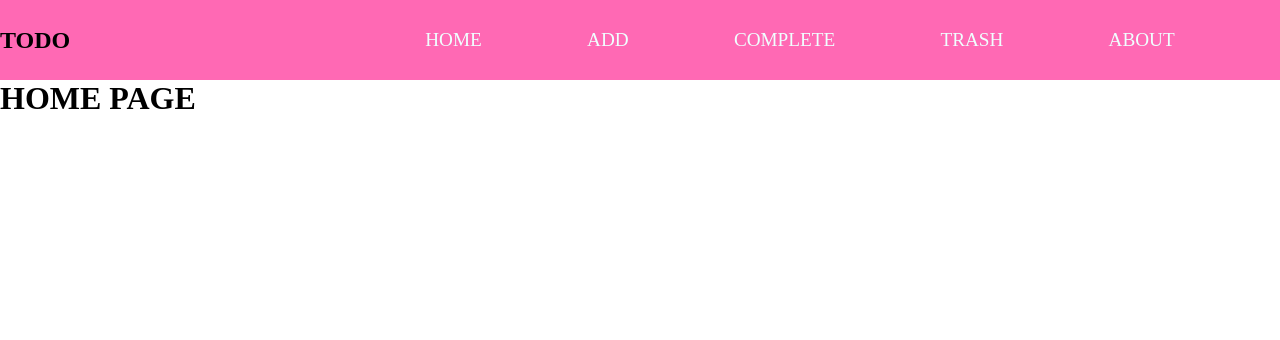
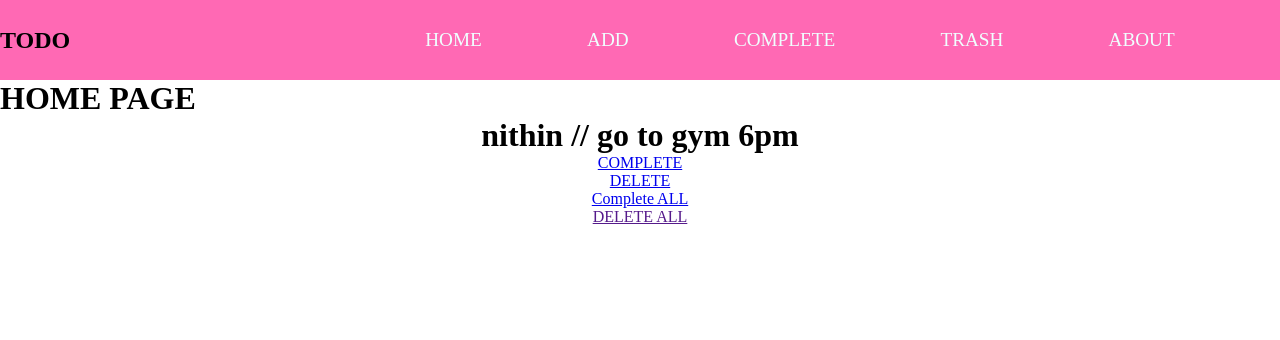
Before and after one commit to sattunithin73/TODO-, a Django app: page / in a window 1280 px wide. Shown: the top 340 px of the page. Run offline with Django 5.2, Linux system fonts and the light colour scheme; data comes from the database, SQL or seed files in the repository; both versions use the stored data as it was after the commit.

Commit message:
second commit

```diff
--- a/base/models.py
+++ b/base/models.py
@@ -4,3 +4,13 @@ from django.db import models
 class TaskModel(models.Model):
     title = models.CharField(max_length=100)
     desc = models.TextField(max_length=200)
+
+# to store the tasks which the user as completed
+class CompleteModel(models.Model):
+    title = models.CharField(max_length=100)
+    desc = models.TextField(max_length=200)
+
+#to store the delete task
+class TrashModel(models.Model):
+    title = models.CharField(max_length=100)
+    desc = models.TextField(max_length=300)
--- a/base/templates/complete.html
+++ b/base/templates/complete.html
@@ -2,4 +2,9 @@
 
 {% block content %}
     <h1>COMPLETE PAGE</h1>
+    <center>
+        {% for i in data %}
+        <h1>{{i.title}} // {{i.desc}}</h1>
+        {% endfor %}
+    </center>
 {% endblock %}
--- a/base/templates/home.html
+++ b/base/templates/home.html
@@ -2,4 +2,13 @@
 
 {% block content %}
     <h1>HOME PAGE</h1>
+    <center>
+        {% for i in data %}
+        <h1>{{i.title}} // {{i.desc}}</h1>
+        <a href="{% url 'complete_h' i.id %}">COMPLETE</a><br>
+        <a href="{% url 'delete_h' i.id %}">DELETE</a> <br>
+        {% endfor %}
+        <a href="{% url 'complete_allh' %}">Complete ALL</a><br>
+        <a href="">DELETE ALL</a>
+    </center>
 {% endblock %}
--- a/base/templates/trash.html
+++ b/base/templates/trash.html
@@ -2,4 +2,9 @@
 
 {% block content %}
     <h1>TRASH PAGE</h1>
+    <center>
+        {% for i in data %}
+        <h1>{{i.title}} // {{i.desc}}</h1>
+        {% endfor %}
+    </center>
 {% endblock %}
--- a/base/urls.py
+++ b/base/urls.py
@@ -6,5 +6,8 @@ urlpatterns = [
     path('add/',add,name='add'),
     path('complete/',complete,name='complete'),
     path('trash/',trash,name='trash'),
-    path('about/',about,name='about')
+    path('about/',about,name='about'),
+    path('complete_h/<int:id>',complete_h,name='complete_h'),
+    path('complete_allh/',complete_allh,name='complete_allh'),
+    path('delete_h/<int:id>',delete_h,name='delete_h')
 ]
--- a/base/views.py
+++ b/base/views.py
@@ -1,8 +1,9 @@
-from django.shortcuts import render
+from django.shortcuts import render,redirect
 from .models import *
 # Create your views here.
 def home(request):
-    return render(request,'home.html')
+    data = TaskModel.objects.all()
+    return render(request,'home.html',{'data': data})
 
 def add(request):
     print(request.method) #GET #POST
@@ -17,13 +18,68 @@ def add(request):
             title = a,
             desc = b
         )
+        return redirect('home')
     return render(request,'add.html')
 
 def complete(request):
-    return render(request,'complete.html')
+    data = CompleteModel.objects.all()
+    return render(request,'complete.html',{'data': data})
 
 def trash(request):
-    return render(request,'trash.html')
+    data = TrashModel.objects.all()
+    return render(request,'trash.html',{'data': data})
 
 def about(request):
     return render(request,'about.html')
+
+#home page complete button
+def complete_h(request,id):
+    '''
+    1.fetch the particular record from TaskModel
+    2.create this record in CompleteModel
+    3.Delete this record in Taskmodel
+    '''
+    data = TaskModel.objects.get(id=id)
+    print(data)
+    print(data.title,data.desc)
+    CompleteModel.objects.create(
+        title = data.title,
+        desc = data.desc
+    )
+    data.delete()
+    return redirect('complete')
+
+#home page complete all button
+def complete_allh(request):
+    '''
+    1.fetch the all records which are present in TaskModel
+    2.Create them in CompleteModel
+    3.delete it from TaskModel
+    '''
+    data = TaskModel.objects.all()
+    print(data) #<QuerySet [<TaskModel: TaskModel object (2)>, <TaskModel: TaskModel object (4)>, <TaskModel: TaskModel object (6)>, <TaskModel: TaskModel object (7)>, <TaskModel: TaskModel object (8)>]>
+    for i in data:
+        print(i)
+        print(i.title,i.desc)
+        CompleteModel.objects.create(
+            title = i.title,
+            desc = i.desc
+        )
+        #i.delete() delete each record after created
+    data.delete() #Delete all records after created
+    return redirect('complete')
+
+#home page delete button
+def delete_h(request,id):
+    '''
+    1.fetch the particular record from TaskModel
+    2.create this record in Taskmodel
+    3.Delete this record in Taskmodel
+    '''
+    data = TaskModel.objects.get(id=id)
+    TaskModel.objects.create(
+        title = data.title,
+        desc = data.desc
+    )
+    data.delete()
+    return redirect('trash')
```
Also changed, not shown: base/migrations/0002_completemodel.py (added), base/migrations/0003_trashmodel.py (added), db.sqlite3.
